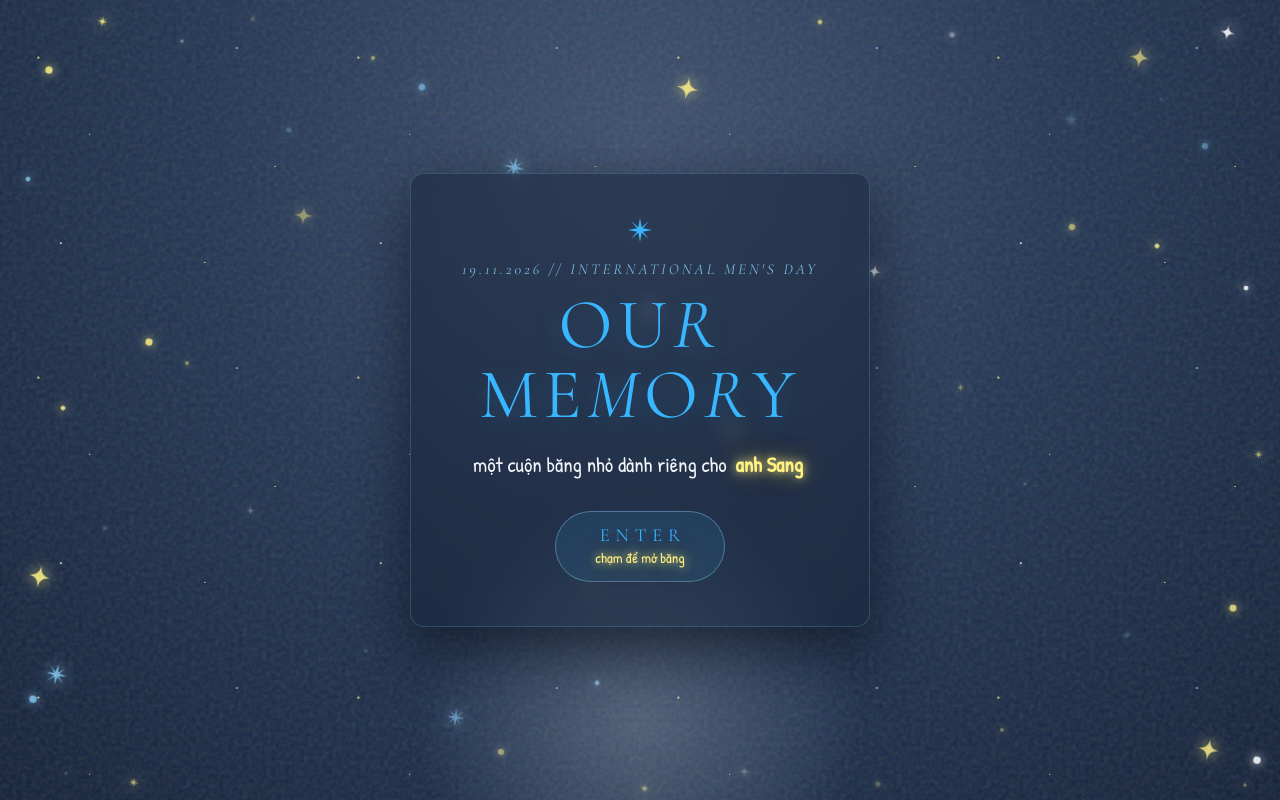
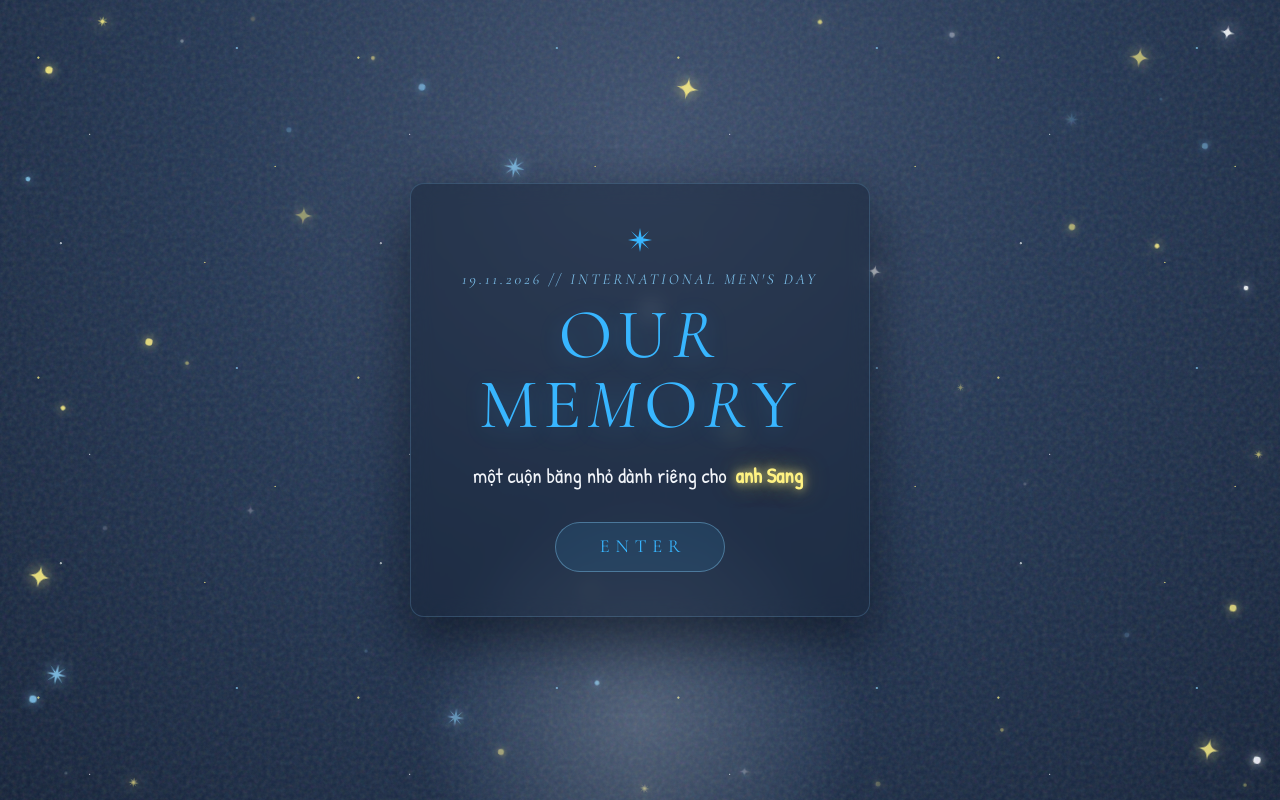
Before and after one commit to khanhdoan2332-alt/happyanhgiasday, a plain HTML site: page index.html in a window 1280 px wide. Drawn offline with nearby package versions, Linux system fonts and the light colour scheme; a web font is replaced by a local one.

Commit message:
Update index.html

```diff
--- a/index.html
+++ b/index.html
@@ -62,7 +62,6 @@
 
       <button type="button" class="intro-enter-btn" id="intro-enter-btn">
         <span class="enter-btn-label">ENTER</span>
-        <span class="enter-btn-sub">chạm để mở băng</span>
       </button>
     </div>
   </section>
```
